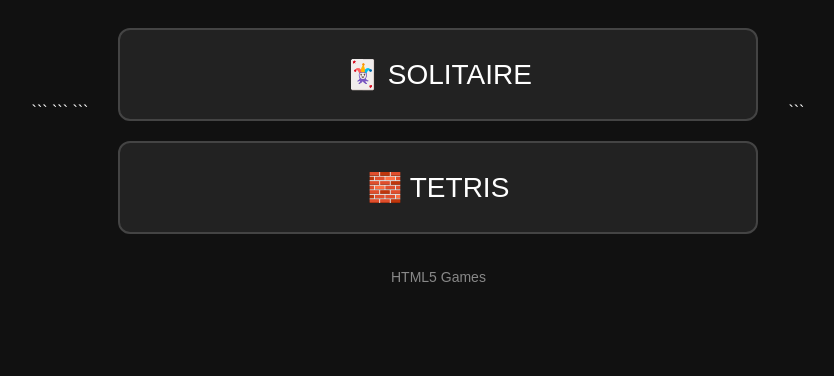
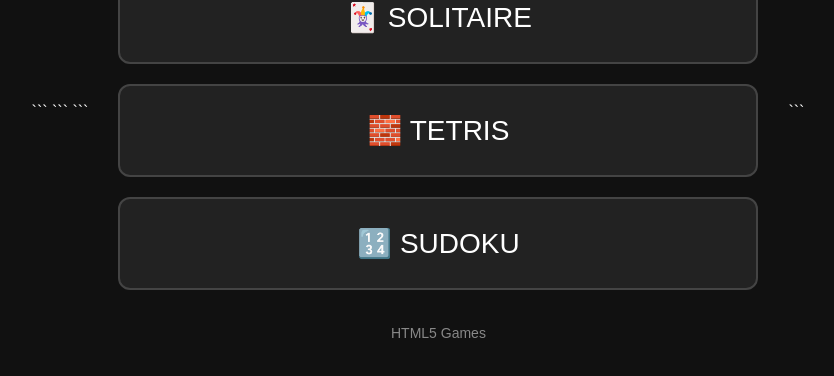
Before and after one commit to Kadaz/TolisArcade, a plain HTML site: page index.html in a window 1280 px wide. Shown: the part 288-664 px from the top of the page, without its empty margins (222-1056 px from the left). Drawn offline with Linux system fonts and the light colour scheme.

Commit message:
Update index.html

```diff
--- a/index.html
+++ b/index.html
@@ -98,6 +98,10 @@
             🧱 TETRIS
         </a>
 
+        <a class="game" href="https://kadaz.github.io/Sudoku/">
+            🔢 SUDOKU
+        </a>
+
     </div>
 
     <div class="subtitle">
```
